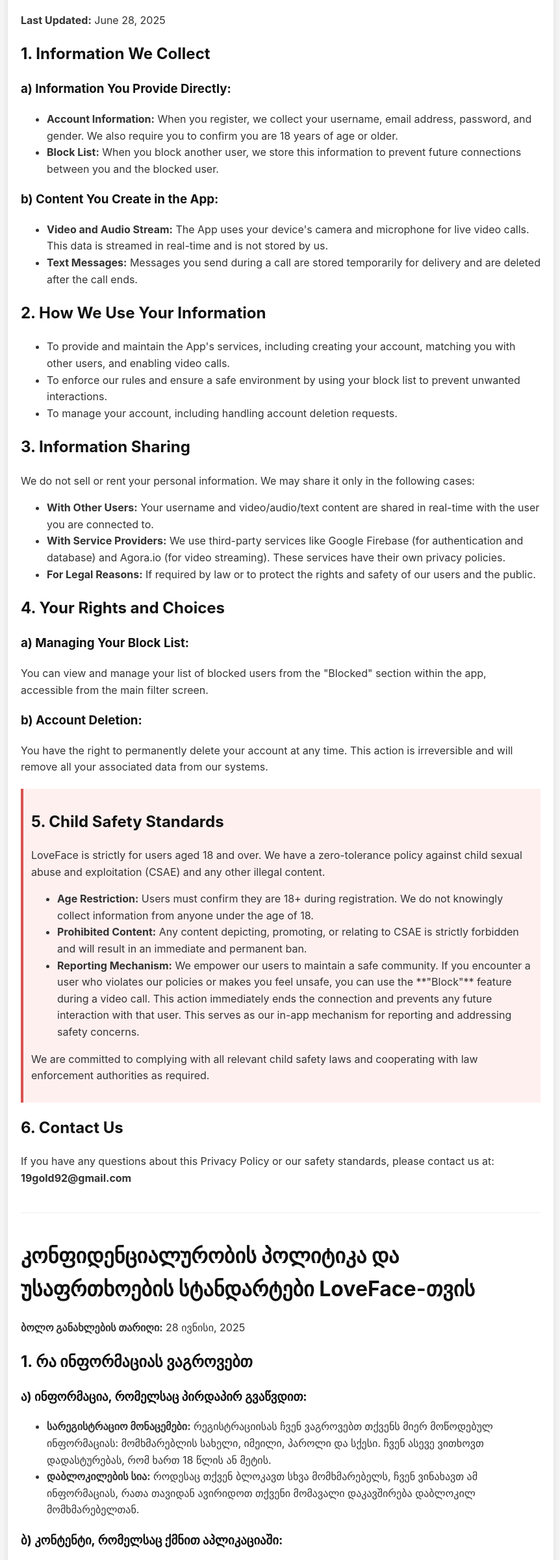
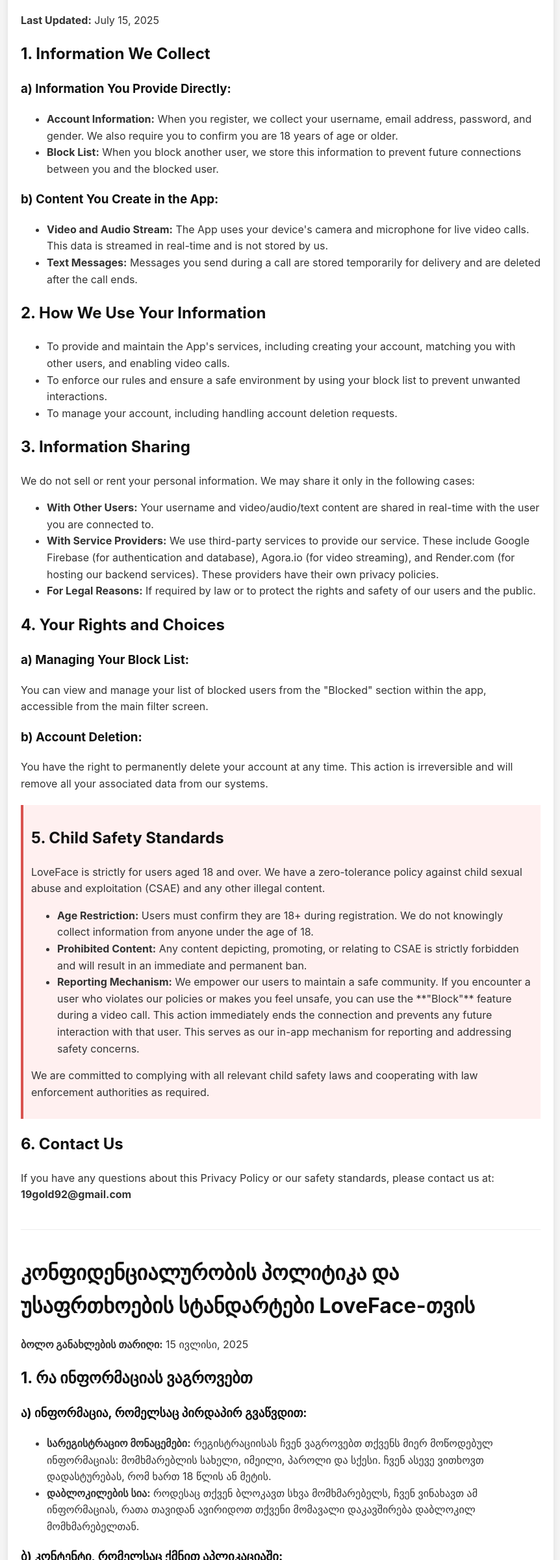
Before and after one commit to B3Q1/loveface-privacy, a plain HTML site: page index.html in a window 1280 px wide. Shown: the part 141-2542 px from the top of the page at 65% size, without its empty margins (208-1070 px from the left). Drawn offline with Linux system fonts and the light colour scheme.

Commit message:
Update index.html

```diff
--- a/index.html
+++ b/index.html
@@ -47,10 +47,9 @@
             <a href="#en">English</a> / <a href="#ka">ქართული (Georgian)</a>
         </div>
 
-        <!-- English Version -->
         <div id="en">
             <h1>Privacy Policy & Safety Standards for LoveFace</h1>
-            <p><strong>Last Updated:</strong> June 28, 2025</p>
+            <p><strong>Last Updated:</strong> July 15, 2025</p>
 
             <h2>1. Information We Collect</h2>
             <h3>a) Information You Provide Directly:</h3>
@@ -75,7 +74,7 @@
             <p>We do not sell or rent your personal information. We may share it only in the following cases:</p>
             <ul>
                 <li><strong>With Other Users:</strong> Your username and video/audio/text content are shared in real-time with the user you are connected to.</li>
-                <li><strong>With Service Providers:</strong> We use third-party services like Google Firebase (for authentication and database) and Agora.io (for video streaming). These services have their own privacy policies.</li>
+                <li><strong>With Service Providers:</strong> We use third-party services to provide our service. These include Google Firebase (for authentication and database), Agora.io (for video streaming), and Render.com (for hosting our backend services). These providers have their own privacy policies.</li>
                 <li><strong>For Legal Reasons:</strong> If required by law or to protect the rights and safety of our users and the public.</li>
             </ul>
 
@@ -103,10 +102,9 @@
 
         <hr>
 
-        <!-- Georgian Version -->
         <div id="ka">
             <h1>კონფიდენციალურობის პოლიტიკა და უსაფრთხოების სტანდარტები LoveFace-თვის</h1>
-            <p><strong>ბოლო განახლების თარიღი:</strong> 28 ივნისი, 2025</p>
+            <p><strong>ბოლო განახლების თარიღი:</strong> 15 ივლისი, 2025</p>
 
             <h2>1. რა ინფორმაციას ვაგროვებთ</h2>
             <h3>ა) ინფორმაცია, რომელსაც პირდაპირ გვაწვდით:</h3>
@@ -131,7 +129,7 @@
             <p>ჩვენ არ ვყიდით თქვენს პირად ინფორმაციას. მისი გაზიარება შეიძლება მოხდეს მხოლოდ შემდეგ შემთხვევებში:</p>
             <ul>
                 <li><strong>სხვა მომხმარებლებთან:</strong> თქვენი სახელი და ვიდეო/აუდიო/ტექსტური კონტენტი რეალურ დროში უზიარდება იმ მომხმარებელს, ვისაც უკავშირდებით.</li>
-                <li><strong>სერვისის პროვაიდერებთან:</strong> ჩვენ ვიყენებთ მესამე მხარის სერვისებს, როგორიცაა Google Firebase (ავტორიზაცია, ბაზა) და Agora.io (ვიდეო სტრიმინგი). ამ სერვისებს აქვთ საკუთარი კონფიდენციალურობის პოლიტიკა.</li>
+                <li><strong>სერვისის პროვაიდერებთან:</strong> ჩვენ ვიყენებთ მესამე მხარის სერვისებს, რათა მოგაწოდოთ ჩვენი სერვისი. ესენია: Google Firebase (ავტორიზაცია და მონაცემთა ბაზა), Agora.io (ვიდეო სტრიმინგი) და Render.com (ჩვენი backend სერვისების ჰოსტინგისთვის). ამ პროვაიდერებს აქვთ საკუთარი კონფიდენციალურობის პოლიტიკა.</li>
                 <li><strong>სამართლებრივი მიზეზებით:</strong> თუ ამას მოითხოვს კანონი, ან ჩვენი მომხმარებლებისა და საზოგადოების უფლებებისა და უსაფრთხოების დასაცავად.</li>
             </ul>
 
```
